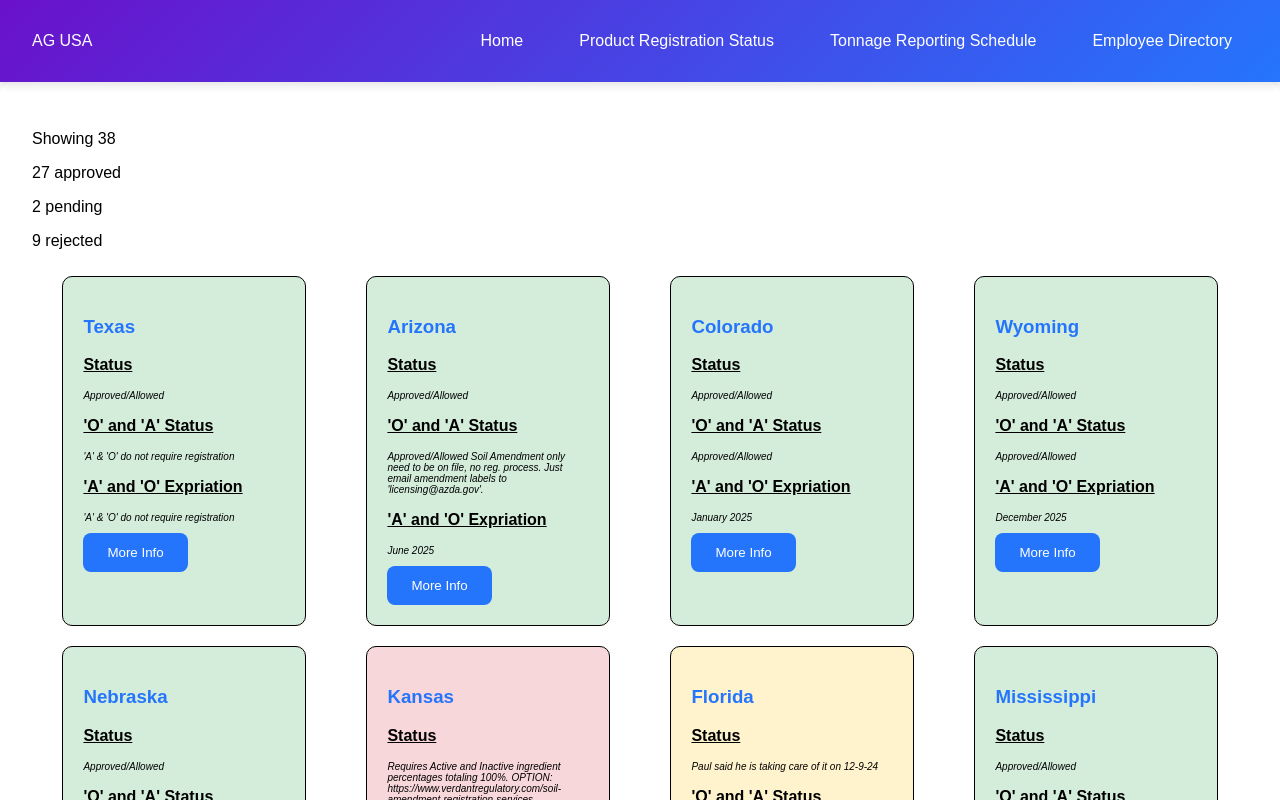
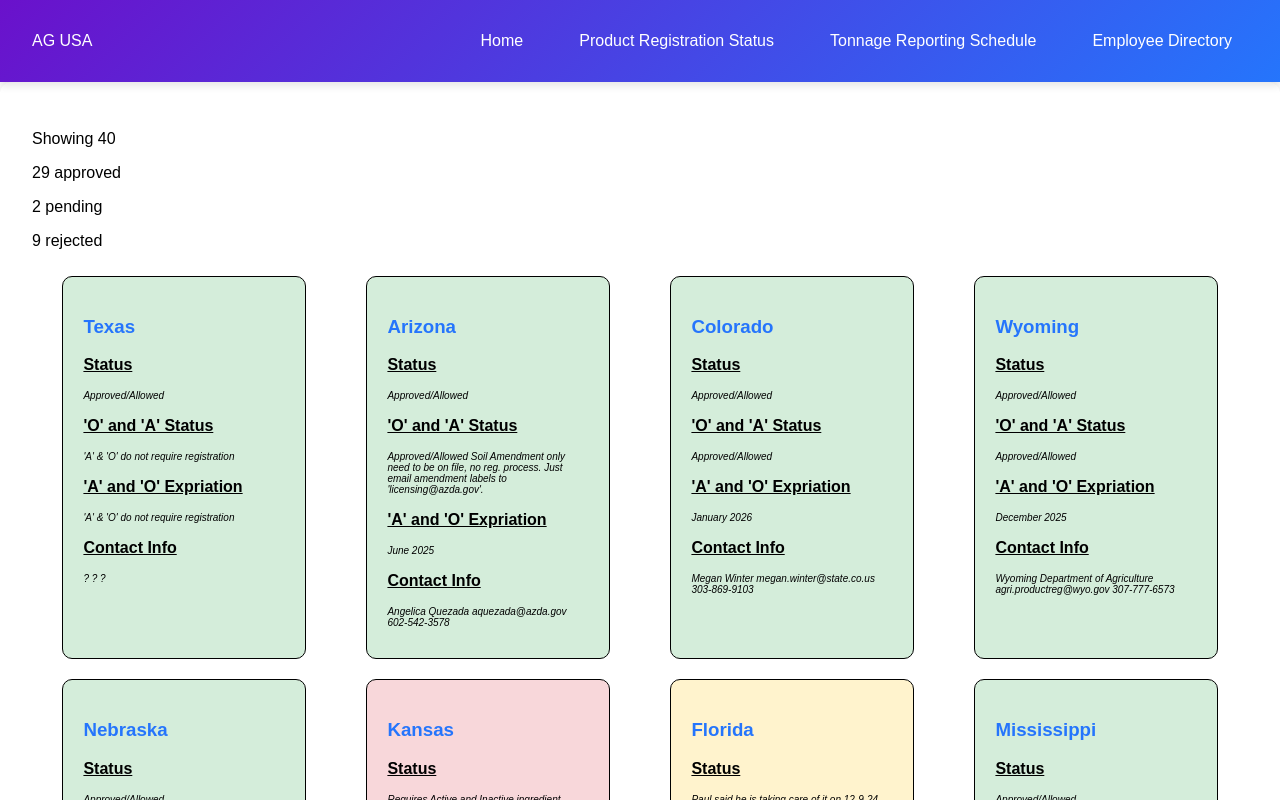
Before and after one commit to max-well-creator/work_dashboard, a Next.js app: page /product_reg_status in a window 1280 px wide. Shown: the top 800 px of the page. Built offline with nearby package versions, Linux system fonts and the light colour scheme.

Commit message:
update state info and how it is displayed

```diff
--- a/src/components/CustomCard/CustomCard.js
+++ b/src/components/CustomCard/CustomCard.js
@@ -4,40 +4,59 @@ import { Card, Button } from "reactstrap";
 import styles from "./CustomCard.module.scss";
 
 export default function CustomCard({ row, dataHeaders, background }) {
-	const { id, state, license_statues, product_status, product_expiration } =
-		row;
-	const { STATUS_HEADING, PORDUCT_STATUS_HEADING, EXPIRATION_HEADING } =
-		dataHeaders;
+	const {
+		state,
+		license_statues,
+		product_status,
+		product_expiration,
+		notes,
+		point_of_contact_email,
+		point_of_contact_name,
+		point_of_contact_phone,
+	} = row;
 
-	// Headings and data array
-	const rowData = [
-		{
-			title: STATUS_HEADING,
-			info: license_statues,
-		},
-		,
-		{
-			title: PORDUCT_STATUS_HEADING,
-			info: product_status,
-		},
-		{
-			title: EXPIRATION_HEADING,
-			info: product_expiration,
-		},
+	const {
+		STATUS_HEADING,
+		PORDUCT_STATUS_HEADING,
+		EXPIRATION_HEADING,
+		NOTES_HEADING,
+		CONTACT_HEADING,
+	} = dataHeaders;
+
+	// Data fields and their corresponding headers
+	const fields = [
+		{ label: STATUS_HEADING, value: license_statues },
+		{ label: PORDUCT_STATUS_HEADING, value: product_status },
+		{ label: EXPIRATION_HEADING, value: product_expiration },
+		{ label: NOTES_HEADING, value: notes },
 	];
 
-	// You can conditionally style the card based on the status
+	const contactInfo =
+		point_of_contact_name || point_of_contact_email || point_of_contact_phone
+			? `${point_of_contact_name || ""} ${point_of_contact_email || ""} ${
+					point_of_contact_phone || ""
+			  }`.trim()
+			: null;
+
 	return (
 		<Card className={`${styles.card} ${background}`}>
 			<h3>{state}</h3>
 			<div>
-				{rowData.map((info, index) => (
-					<div key={index}>
-						<p className={styles.title}>{info.title}</p>
-						<p className={styles.info}>{info.info}</p>
+				{fields.map(
+					(field, index) =>
+						field.value && (
+							<div key={index}>
+								<p className={styles.title}>{field.label}</p>
+								<p className={styles.info}>{field.value}</p>
+							</div>
+						)
+				)}
+				{contactInfo && (
+					<div>
+						<p className={styles.title}>{CONTACT_HEADING}</p>
+						<p className={styles.info}>{contactInfo}</p>
 					</div>
-				))}
-				<Button>More Info</Button>
+				)}
 			</div>
 		</Card>
 	);
--- a/src/constants/stateRegistrationStatus.js
+++ b/src/constants/stateRegistrationStatus.js
@@ -3,6 +3,7 @@ const STATE_HEADING = "State";
 const STATUS_HEADING = "Status";
 const PORDUCT_STATUS_HEADING = "'O' and 'A' Status";
 const NOTES_HEADING = "Notes";
+const CONTACT_HEADING = "Contact Info";
 const EXPIRATION_HEADING = "'A' and 'O' Expriation";
 const APPROVED = "Approved/Allowed";
 const NOREGISTRATIONREQUIRED = "'A' & 'O' do not require registration";
@@ -16,6 +17,7 @@ const dataHeaders = {
 	STATUS_HEADING,
 	PORDUCT_STATUS_HEADING,
 	NOTES_HEADING,
+	CONTACT_HEADING,
 	EXPIRATION_HEADING,
 	APPROVED,
 	NOREGISTRATIONREQUIRED,
--- a/src/data/stateRegistrationStatus.js
+++ b/src/data/stateRegistrationStatus.js
@@ -41,8 +41,10 @@ const statesRegData = [
 		product_status: APPROVED,
 		notes: "",
 		is_soil_amendment: "Yes",
-		product_expiration: "January 2025",
+		product_expiration: "January 2026",
 		color: APPROVED_COLOR,
+		renew_at:
+			'Renew registrations at <a href="https://www.ag.state.co.us/eLicense/Logout.aspx?auto=True" target= "_blank"> Colorado Renewal</a>',
 		point_of_contact_name: "Megan Winter",
 		point_of_contact_phone: "303-869-9103",
 		point_of_contact_email: "megan.winter@state.co.us",
@@ -80,8 +82,14 @@ const statesRegData = [
 	{
 		id: 6,
 		state: "Kansas",
+		notes: "",
 		license_statues:
 			"Requires Active and Inactive ingredient percentages totaling 100%. OPTION: https://www.verdantregulatory.com/soil-amendment-registration-services.",
+		product_status: "",
+		product_expiration: "",
+		point_of_contact_name: "",
+		point_of_contact_phone: "",
+		point_of_contact_email: "",
 		color: REJECTED_COLOR,
 	},
 	{
@@ -119,6 +127,7 @@ const statesRegData = [
 		product_status: APPROVED,
 		is_soil_amendment: "Yes",
 		product_expiration: "December 2025",
+		notes: "",
 		color: APPROVED_COLOR,
 		renew_at:
 			'Renew registrations at <a href="https://mtplants.mt.gov/OktaSSOLogin.aspx" target= "_blank"> Montana Renewal</a>  \nMontana plants id: 002XT9 Montana Pin Id: 47800.',
@@ -144,6 +153,7 @@ const statesRegData = [
 		state: "New Mexico",
 		license_statues: APPROVED,
 		product_status: APPROVED,
+		notes: "",
 		is_soil_amendment: "Yes",
 		product_expiration: "December 2025",
 		color: APPROVED_COLOR,
@@ -173,7 +183,8 @@ const statesRegData = [
 		product_status: APPROVED,
 		notes: "",
 		is_soil_amendment: "Yes",
-		product_expiration: "Payment Pending for January 2025",
+		product_expiration:
+			"Payment Pending for January 2025 and print Idaho certificate after payment is processed",
 		color: APPROVED_COLOR,
 		renew_at:
 			'Renew registrations at <a href="https://www.isda.idaho.gov/ffs/" target= "_blank">Idaho Department of Agriculture</a>',
@@ -212,9 +223,8 @@ const statesRegData = [
 		state: `Arkansas \n Lic Reg#: 292`,
 		license_statues: APPROVED,
 		product_status: APPROVED,
-		notes:
-			"If under 1 ton send a 0 ton report. Starting September 2024 keep a record of real tonnage and amount owed and then pay a lump sum in June per Mike Stage call on 12-13-24",
 		is_soil_amendment: "Yes",
+		notes: "",
 		product_expiration: "June 2025",
 		color: APPROVED_COLOR,
 		point_of_contact_name: "Mike Stage",
@@ -255,8 +265,14 @@ const statesRegData = [
 	{
 		id: 19,
 		state: "Illinois",
+		notes: "",
 		license_statues:
 			"Analytical procedure(s) required. OPTION: https://www.verdantregulatory.com/soil-amendment-registration-services.",
+		product_status: "",
+		product_expiration: "",
+		point_of_contact_name: "",
+		point_of_contact_phone: "",
+		point_of_contact_email: "",
 		color: REJECTED_COLOR,
 	},
 	{
@@ -275,7 +291,13 @@ const statesRegData = [
 	{
 		id: 21,
 		state: "Maryland",
+		notes: "",
 		license_statues: "Paul chose not to sell as of April 17, 2024.",
+		product_status: "",
+		product_expiration: "",
+		point_of_contact_name: "",
+		point_of_contact_phone: "",
+		point_of_contact_email: "",
 		color: REJECTED_COLOR,
 	},
 	{
@@ -340,38 +362,66 @@ const statesRegData = [
 	{
 		id: 26,
 		state: "New York",
+		notes: "",
 		license_statues:
 			"Requires Active and Inactive ingredient percentages totaling 100%. OPTION: https://www.verdantregulatory.com/soil-amendment-registration-services.",
+		product_status: "",
+		product_expiration: "",
+		point_of_contact_name: "",
+		point_of_contact_phone: "",
+		point_of_contact_email: "",
 		color: REJECTED_COLOR,
 	},
 	{
 		id: 27,
 		state: "North Carolina",
+		notes: "",
 		license_statues:
 			"Requires Active and Inactive ingredient percentages totaling 100%.",
 		product_status: "See documentation for details.",
+		product_expiration: "",
+		point_of_contact_name: "",
+		point_of_contact_phone: "",
+		point_of_contact_email: "",
 		color: REJECTED_COLOR,
 	},
 	{
 		id: 28,
 		state: "Ohio",
+		notes: "",
 		license_statues:
 			"Requires Active and Inactive ingredient percentages totaling 100%, plus micro-orgs by milliliter.  OPTION: https://www.verdantregulatory.com/soil-amendment-registration-services.",
+		product_status: "",
+		product_expiration: "",
+		point_of_contact_name: "",
+		point_of_contact_phone: "",
+		point_of_contact_email: "",
 		color: REJECTED_COLOR,
 	},
 	{
 		id: 29,
 		state: "Oklahoma",
+		notes: "",
 		license_statues:
 			"Requires Active and Inactive ingredient percentages totaling 100%, plus micro-orgs by milliliter plus cert of analysis of Micro-Orgs. OPTION: https://www.verdantregulatory.com/soil-amendment-registration-services.",
+		product_status: "",
+		product_expiration: "",
+		point_of_contact_name: "",
+		point_of_contact_phone: "",
+		point_of_contact_email: "",
 		color: REJECTED_COLOR,
 	},
 	{
 		id: 30,
 		state: "Oregon",
+		notes: "",
 		license_statues:
 			"Requires Heavy Metal report dated within the previous 18 mos. OPTION: https://www.verdantregulatory.com/soil-amendment-registration-services.",
-
+		product_status: "",
+		product_expiration: "",
+		point_of_contact_name: "",
+		point_of_contact_phone: "",
+		point_of_contact_email: "",
 		color: REJECTED_COLOR,
 	},
 	{
@@ -419,9 +469,14 @@ const statesRegData = [
 	{
 		id: 34,
 		state: "Wisconsin",
+		notes: "",
 		license_statues:
 			"Requires Active and Inactive ingrsedient percentages totaling 100% PLUS method of analysis for each guaranteed active ingredient in the soil or plant additive. OPTION: https://www.verdantregulatory.com/soil-amendment-registration-services.",
-
+		product_status: "",
+		product_expiration: "",
+		point_of_contact_name: "",
+		point_of_contact_phone: "",
+		point_of_contact_email: "",
 		color: REJECTED_COLOR,
 	},
 	{
@@ -480,6 +535,34 @@ const statesRegData = [
 		point_of_contact_phone: "701-328-1500",
 		point_of_contact_email: "reg@nd.com",
 	},
+	{
+		id: 39,
+		state: "SoilMaxx for California",
+		license_statues: APPROVED,
+		product_status: APPROVED,
+		is_soil_amendment: "No",
+		notes: "SoilMaxx is MyCorrPlus-O",
+		product_expiration: "December 2026",
+		color: APPROVED_COLOR,
+		point_of_contact_name:
+			"GDA Licensing Division Georgia Department of Agriculture",
+		point_of_contact_phone: "701-328-1500",
+		point_of_contact_email: "reg@nd.com",
+	},
+	{
+		id: 40,
+		state: "GroPal for California",
+		license_statues: APPROVED,
+		product_status: APPROVED,
+		notes: "SoilMaxx is MyCorrPlus-O",
+		is_soil_amendment: "Yes",
+		product_expiration: "December 2026",
+		color: APPROVED_COLOR,
+		point_of_contact_name:
+			"GDA Licensing Division Georgia Department of Agriculture",
+		point_of_contact_phone: "701-328-1500",
+		point_of_contact_email: "reg@nd.com",
+	},
 ];
 
 export default statesRegData;
```
Also changed, not shown: src/data/stateFrequencies.js (+33 -2 lines).
